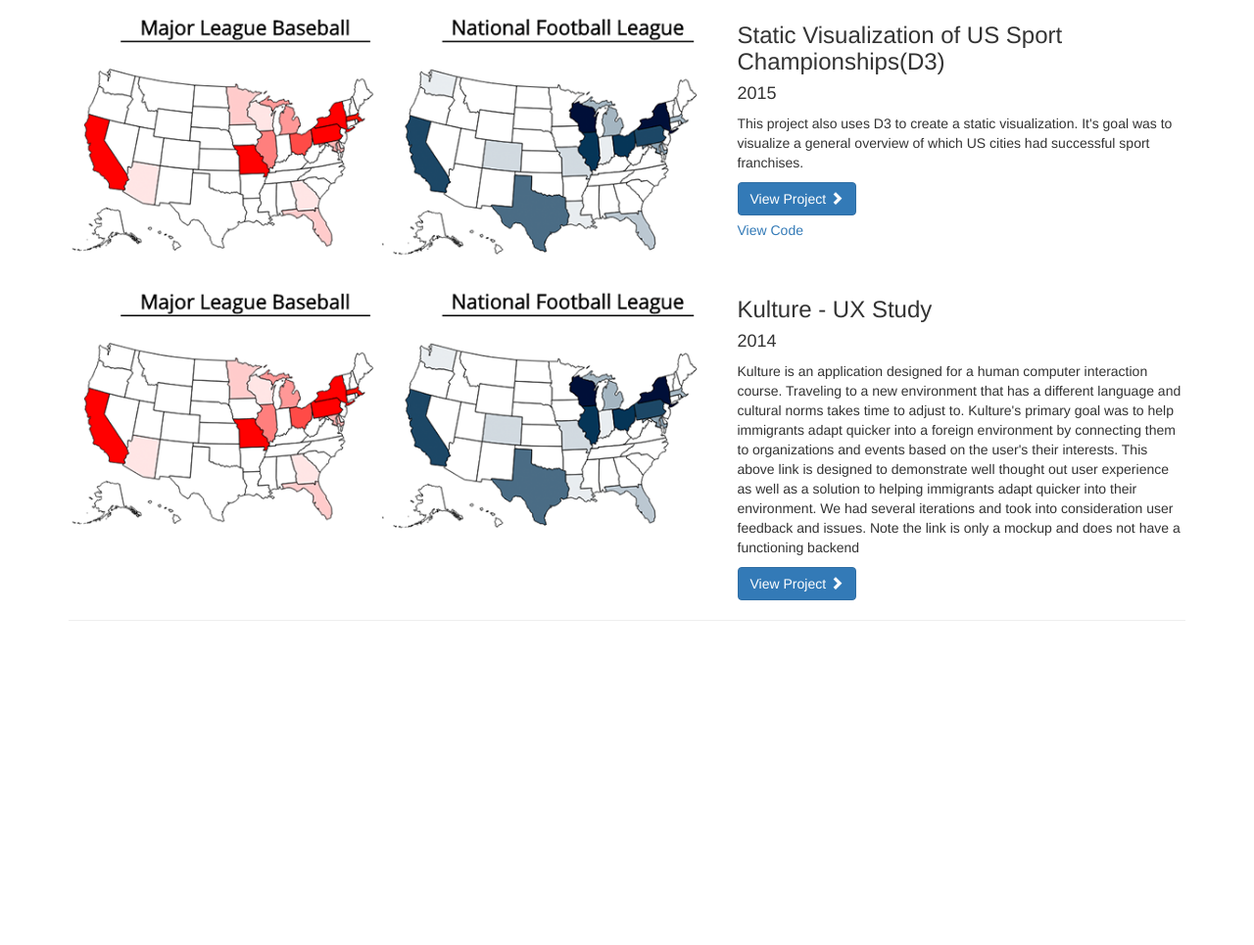
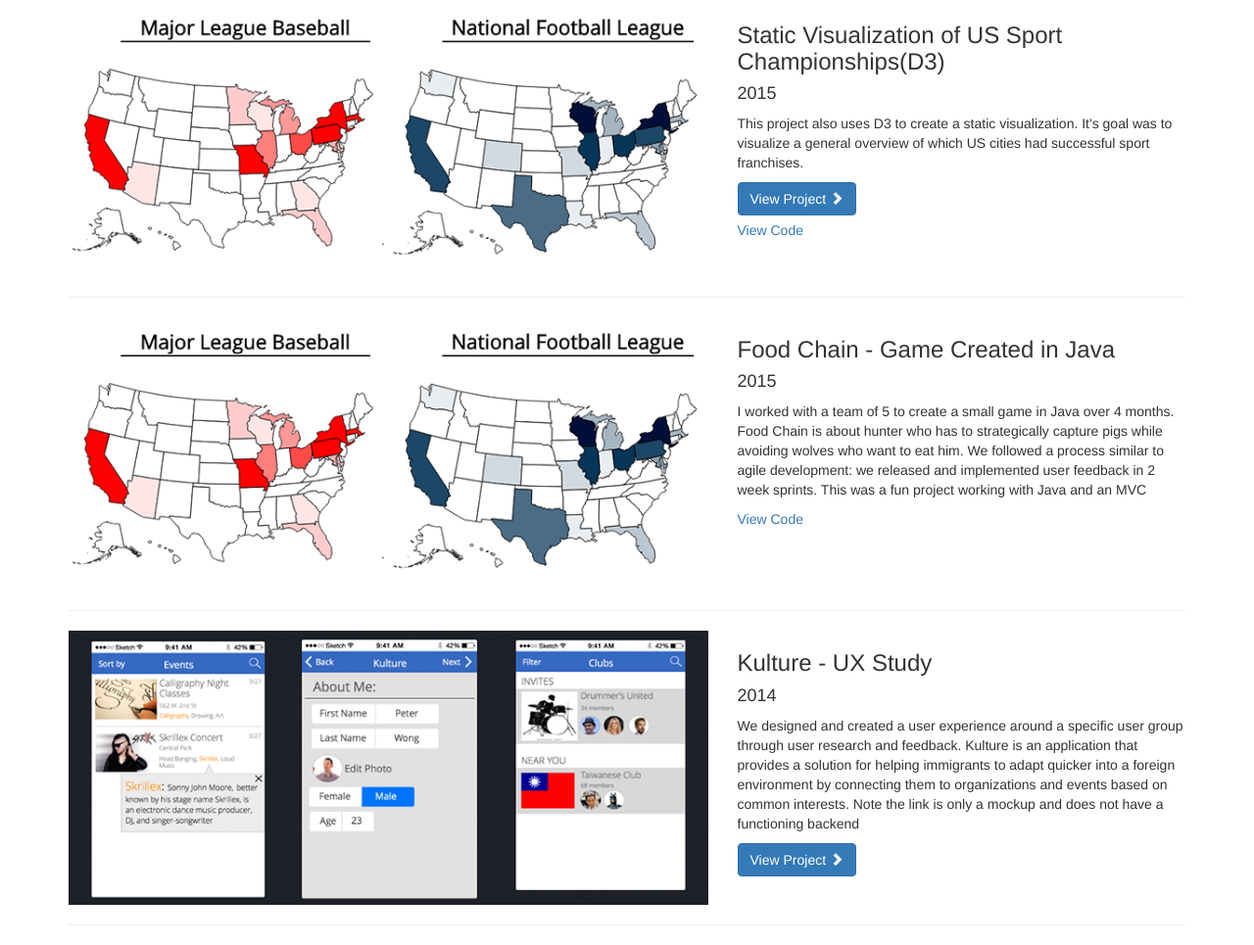
Before and after one commit to ashtonhsu20/ashtonhsu20.github.io, a plain HTML site: page index.html in a window 1280 px wide. Shown: the part 558-1523 px from the top of the page at 98% size. Before the commit the page ends 1212 px from the top, so only its background shows below. Drawn offline with Linux system fonts and the light colour scheme.

Commit message:
adding culture

```diff
--- a/index.html
+++ b/index.html
@@ -28,12 +28,11 @@
             <div class="col-lg-12 text-center ">
                 <h1 class="page-header text-uppercase">Ashton Hsu: Developer
                 </h1>
-                <p class='header'>I am a web developer passionate about combining sleek visual design with awesome tech. I am fluent in : PHP, JavaScript, CSS(LESS/SASS), and HTML </p>
+                <p class='header'>I am a web developer passionate about combining sleek visual design with awesome tech. I am fluent in : JavaScript, CSS(LESS/SASS), PHP, Mongo, MYSQL. I also know Java and Python  </p>
             </div>
         </div>
         <!-- /.row -->
 
-        <!-- Project One -->
         <div class="row">
             <div class="col-md-7">
                 <a href="/Drug Map/index.html">
@@ -56,7 +55,6 @@
 
         <hr>
 
-        <!-- Project Two -->
         <div class="row">
             <div class="col-md-7">
                 <a href="/Sports Map/index.html">
@@ -73,18 +71,35 @@
         </div>
         <!-- /.row -->
 
+        <hr>
 
-        <!-- Project Two -->
+        <div class="row">
+            <div class="col-md-7">
+                <a href="#">
+                    <img class="img-responsive" src="/images/sports.png" alt="">
+                </a>
+            </div>
+            <div class="col-md-5">
+                <h3>Food Chain - Game Created in Java</h3>
+                <h4>2015</h4>
+                <p>I worked with a team of 5 to create a small game in Java over 4 months. Food Chain is about hunter who has to strategically capture pigs while avoiding wolves who want to eat him. We followed a process similar to agile development: we released and implemented user feedback in 2 week sprints. This was a fun project working with Java and an MVC</p>
+                <a class="code-link" href="https://github.com/kmh287/FoodChain">View Code </a>
+            </div>
+        </div>
+
+        <hr>
+
+
         <div class="row">
             <div class="col-md-7">
                 <a href="invis.io/R81N41PFV">
-                    <img class="img-responsive" src="/images/sports.png" alt="">
+                    <img class="img-responsive" src="/images/kulture.png" alt="">
                 </a>
             </div>
             <div class="col-md-5">
                 <h3>Kulture - UX Study</h3>
                 <h4>2014</h4>
-                <p>Kulture is an application designed for a human computer interaction course. Traveling to a new environment that has a different language and cultural norms takes time to adjust to. Kulture's primary goal was to help immigrants adapt quicker into a foreign environment by connecting them to organizations and events based on the user's their interests. This above link is designed to demonstrate well thought out user experience as well as a solution to helping immigrants adapt quicker into their environment. We had several iterations and took into consideration user feedback and issues. Note the link is only a mockup and does not have a functioning backend</p>
+                <p>We designed and created a user experience around a specific user group through user research and feedback. Kulture is an application that provides a solution for helping immigrants to adapt quicker into a foreign environment by connecting them to organizations and events based on common interests. Note the link is only a mockup and does not have a functioning backend</p>
                 <a class="btn btn-primary" href="invis.io/R81N41PFV">View Project <span class="glyphicon glyphicon-chevron-right"></span></a>
             </div>
         </div>
```
Also changed, not shown: images/kulture.png (added).
